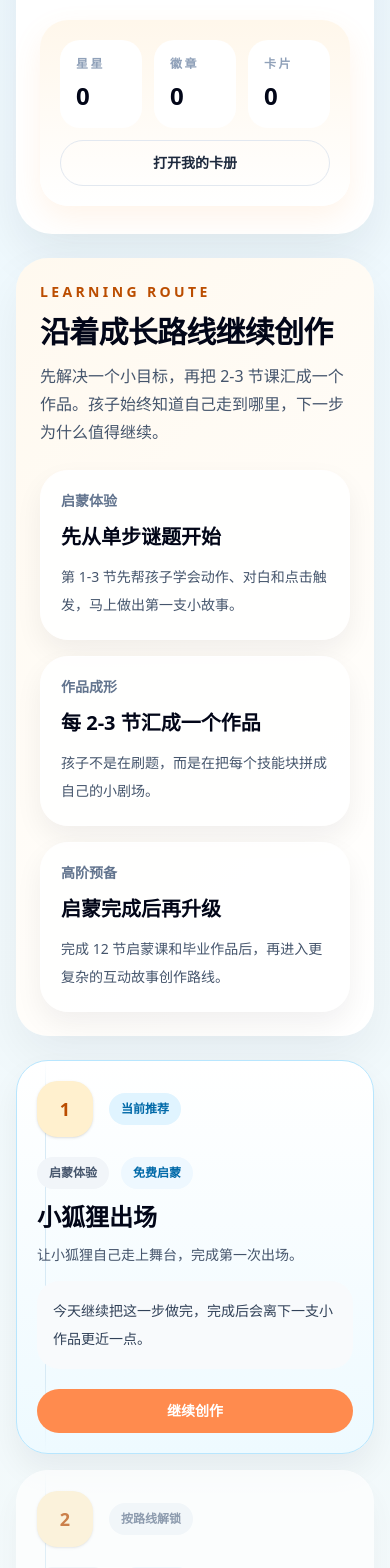
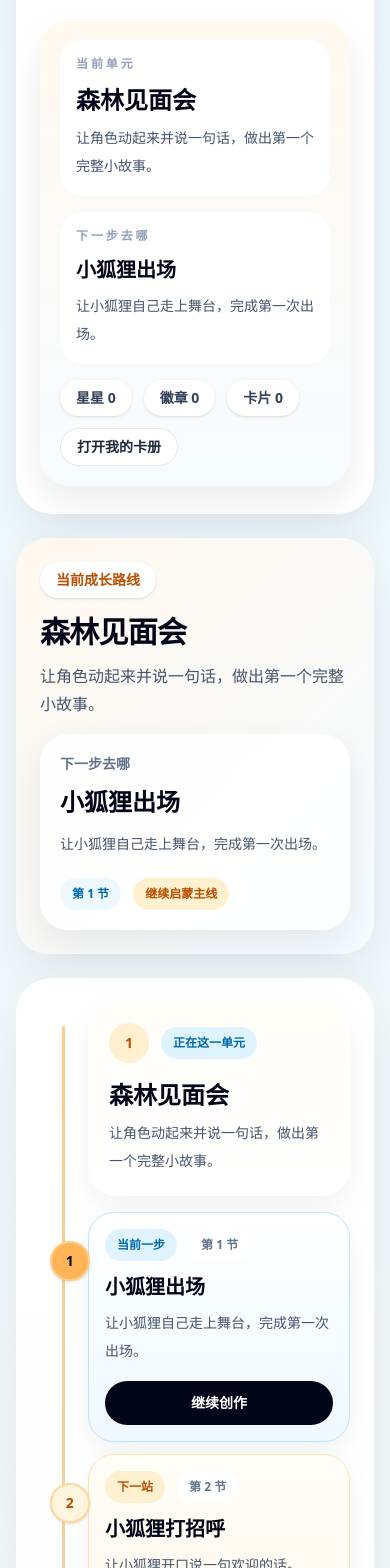
Before and after one commit to HelloMrDuan/kidsCoding, a Next.js app in the folder apps/web/: page /learn/map in a window 390 px wide. Shown: the part 240-1808 px from the top of the page. Built offline with nearby package versions, Linux system fonts and the light colour scheme; no server answers.

Commit message:
Polish learning map growth track

```diff
--- a/apps/web/src/app/learn/map/page.tsx
+++ b/apps/web/src/app/learn/map/page.tsx
@@ -25,7 +25,7 @@ const startLevelLabels = {
 
 export default function LearnMapPage() {
   const curriculum = useLaunchCurriculum()
-  const { allLessons } = buildLaunchMap(curriculum.lessons)
+  const { allLessons, foundationUnits } = buildLaunchMap(curriculum.lessons)
   const [hasCourseEntitlement, setHasCourseEntitlement] = useState(false)
   const progress = useSyncExternalStore(
     subscribeGuestProgress,
@@ -38,6 +38,13 @@ export default function LearnMapPage() {
     () => defaultOnboardingSession,
   )
   const recommendedLevel = onboarding.recommendedLevel ?? 'starter'
+  const nextLesson =
+    allLessons.find((lesson) => !progress.completedLessonIds.includes(lesson.id)) ??
+    allLessons.find((lesson) => lesson.id === progress.currentLessonId) ??
+    allLessons.at(-1)
+  const currentUnit =
+    foundationUnits.find((unit) => unit.lessonIds.includes(nextLesson?.id ?? '')) ??
+    foundationUnits[0]
 
   useEffect(() => {
     let isActive = true
@@ -65,7 +72,7 @@ export default function LearnMapPage() {
   return (
     <main className="min-h-screen bg-[linear-gradient(180deg,#eef9ff_0%,#fffaf0_100%)] px-4 py-6 md:px-6 md:py-8">
       <section className="mx-auto max-w-6xl space-y-6">
-        <header className="grid gap-6 rounded-[2.25rem] bg-white px-6 py-7 shadow-[0_20px_50px_rgba(15,23,42,0.08)] md:px-8 lg:grid-cols-[1fr_auto] lg:items-end">
+        <header className="grid gap-6 rounded-[2.25rem] bg-white px-6 py-7 shadow-[0_20px_50px_rgba(15,23,42,0.08)] md:px-8 lg:grid-cols-[1.1fr_0.9fr]">
           <div className="space-y-4">
             <p className="inline-flex rounded-full bg-[#eef8ff] px-4 py-2 text-sm font-semibold text-sky-700">
               推荐起点：{startLevelLabels[recommendedLevel]}
@@ -75,36 +82,53 @@ export default function LearnMapPage() {
                 学习地图
               </h1>
               <p className="max-w-3xl text-base leading-7 text-slate-600 md:text-lg md:leading-8">
-                先沿着启蒙路线做出第一支故事，再把一个个小作品拼成完整毕业作品。孩子知道下一步做什么，家长也看得懂为什么值得继续。
+                先沿着启蒙路线做出完整小故事，再自然走向高阶创作。这里先告诉孩子现在在哪一段，也告诉家长下一步为什么值得继续。
               </p>
             </div>
           </div>
 
-          <div className="grid gap-3 rounded-[1.75rem] bg-[linear-gradient(180deg,#fff7eb_0%,#ffffff_100%)] p-5 text-sm font-semibold text-slate-700 shadow-[0_12px_30px_rgba(255,162,84,0.12)]">
-            <div className="grid grid-cols-3 gap-3">
-              <div className="rounded-[1.25rem] bg-white p-4">
-                <p className="text-xs uppercase tracking-[0.2em] text-slate-400">星星</p>
-                <p className="mt-2 text-2xl font-black text-slate-950">{progress.stars}</p>
-              </div>
-              <div className="rounded-[1.25rem] bg-white p-4">
-                <p className="text-xs uppercase tracking-[0.2em] text-slate-400">徽章</p>
-                <p className="mt-2 text-2xl font-black text-slate-950">
-                  {progress.badgeIds.length}
+          <div className="grid gap-4 rounded-[1.9rem] bg-[linear-gradient(180deg,#fff9ef_0%,#f6fbff_100%)] p-5 shadow-[0_16px_36px_rgba(15,23,42,0.08)]">
+            <div className="rounded-[1.4rem] bg-white p-4">
+              <p className="text-xs font-bold uppercase tracking-[0.24em] text-slate-400">
+                当前单元
+              </p>
+              <h2 className="mt-3 text-2xl font-black text-slate-950">
+                {currentUnit?.title ?? '启蒙路线'}
+              </h2>
+              <p className="mt-2 text-sm leading-7 text-slate-600">
+                {currentUnit?.summary ?? '先沿着成长路线继续往前走。'}
               </p>
             </div>
-              <div className="rounded-[1.25rem] bg-white p-4">
-                <p className="text-xs uppercase tracking-[0.2em] text-slate-400">卡片</p>
-                <p className="mt-2 text-2xl font-black text-slate-950">
-                  {progress.cardIds.length}
+
+            <div className="rounded-[1.4rem] bg-white p-4">
+              <p className="text-xs font-bold uppercase tracking-[0.24em] text-slate-400">
+                下一步去哪
+              </p>
+              <h3 className="mt-3 text-xl font-black text-slate-950">
+                {nextLesson?.title ?? '继续当前作品'}
+              </h3>
+              <p className="mt-2 text-sm leading-7 text-slate-600">
+                {nextLesson?.goal ?? '继续把今天的小作品往前推进。'}
               </p>
             </div>
-            </div>
+
+            <div className="flex flex-wrap items-center gap-3">
+              <span className="rounded-full bg-white px-4 py-2 text-sm font-bold text-slate-700 shadow-sm">
+                星星 {progress.stars}
+              </span>
+              <span className="rounded-full bg-white px-4 py-2 text-sm font-bold text-slate-700 shadow-sm">
+                徽章 {progress.badgeIds.length}
+              </span>
+              <span className="rounded-full bg-white px-4 py-2 text-sm font-bold text-slate-700 shadow-sm">
+                卡片 {progress.cardIds.length}
+              </span>
               <Link
-              className="inline-flex items-center justify-center rounded-full border border-slate-200 px-5 py-3 text-sm font-bold text-slate-800 transition hover:border-sky-200 hover:bg-sky-50 hover:text-sky-800"
+                className="inline-flex items-center justify-center rounded-full border border-slate-200 bg-white px-4 py-2 text-sm font-bold text-slate-800 transition hover:border-sky-200 hover:bg-sky-50 hover:text-sky-800"
                 href="/cards"
               >
                 打开我的卡册
               </Link>
+            </div>
           </div>
         </header>
 
--- a/apps/web/src/features/lessons/map-view.tsx
+++ b/apps/web/src/features/lessons/map-view.tsx
@@ -1,5 +1,6 @@
 import Link from 'next/link'
 
+import { foundationUnits } from '@/content/curriculum/foundation-units'
 import type { LaunchLessonDefinition } from '@/features/domain/types'
 import type { GuestProgress } from '@/features/progress/local-progress'
 
@@ -9,90 +10,101 @@ type MapViewProps = {
   hasCourseEntitlement: boolean
 }
 
-type RouteStage = {
-  label: string
-  title: string
-  description: string
+type LessonStationState =
+  | 'completed'
+  | 'current'
+  | 'next'
+  | 'available'
+  | 'upcoming'
+
+function getRecommendedLesson(
+  lessons: LaunchLessonDefinition[],
+  progress: GuestProgress,
+) {
+  return (
+    lessons.find((lesson) => lesson.id === progress.currentLessonId) ??
+    lessons.find((lesson) => !progress.completedLessonIds.includes(lesson.id)) ??
+    lessons.at(-1) ??
+    null
+  )
 }
 
-const routeSummary: RouteStage[] = [
-  {
-    label: '启蒙体验',
-    title: '先从单步谜题开始',
-    description: '第 1-3 节先帮孩子学会动作、对白和点击触发，马上做出第一支小故事。',
-  },
-  {
-    label: '作品成形',
-    title: '每 2-3 节汇成一个作品',
-    description: '孩子不是在刷题，而是在把每个技能块拼成自己的小剧场。',
-  },
-  {
-    label: '高阶预备',
-    title: '启蒙完成后再升级',
-    description: '完成 12 节启蒙课和毕业作品后，再进入更复杂的互动故事创作路线。',
-  },
-]
+function getLessonStationState(args: {
+  lesson: LaunchLessonDefinition
+  lessons: LaunchLessonDefinition[]
+  progress: GuestProgress
+  recommendedLessonId: string
+}) {
+  const { lesson, lessons, progress, recommendedLessonId } = args
+  const lessonIndex = lessons.findIndex((item) => item.id === lesson.id)
+  const recommendedIndex = lessons.findIndex(
+    (item) => item.id === recommendedLessonId,
+  )
 
-function getStageChip(lesson: LaunchLessonDefinition) {
-  if (lesson.phase === 'trial') {
-    return '启蒙体验'
+  if (progress.completedLessonIds.includes(lesson.id)) {
+    return 'completed' satisfies LessonStationState
   }
 
-  return lesson.sortOrder >= 9 ? '毕业创作' : '高阶预备'
+  if (lesson.id === recommendedLessonId) {
+    return 'current' satisfies LessonStationState
   }
 
-function getStatusCopy(args: {
-  isCompleted: boolean
-  isCurrent: boolean
-  isPaidLocked: boolean
-  isLocked: boolean
-}) {
-  if (args.isPaidLocked) {
-    return {
-      badge: '升级入口',
-      cta: '解锁高阶创作',
-      href: '/parent/purchase',
-      ctaClass: 'bg-[#7c5cff] text-white',
-      badgeClass: 'bg-[#f1ebff] text-[#6b46ff]',
-    }
+  if (lessonIndex === recommendedIndex + 1) {
+    return 'next' satisfies LessonStationState
   }
 
-  if (args.isCurrent) {
-    return {
-      badge: '当前推荐',
-      cta: '继续创作',
-      href: '',
-      ctaClass: 'bg-[#ff8b4e] text-white',
-      badgeClass: 'bg-[#e0f4ff] text-sky-700',
-    }
+  if (lessonIndex < recommendedIndex) {
+    return 'available' satisfies LessonStationState
   }
 
-  if (args.isCompleted) {
-    return {
-      badge: '已经完成',
-      cta: '再次回看',
-      href: '',
-      ctaClass: 'bg-slate-900 text-white',
-      badgeClass: 'bg-[#eef2f6] text-slate-700',
-    }
+  return 'upcoming' satisfies LessonStationState
 }
 
-  if (args.isLocked) {
+function getStationCopy(state: LessonStationState) {
+  switch (state) {
+    case 'completed':
       return {
-      badge: '按路线解锁',
-      cta: '稍后开启',
-      href: '',
-      ctaClass: 'bg-slate-200 text-slate-500',
-      badgeClass: 'bg-slate-100 text-slate-500',
+        badge: '已走过',
+        cta: '回看作品',
+        badgeClass: 'bg-[#eef3f8] text-slate-600',
+        nodeClass: 'bg-white text-slate-500 border-slate-200',
+        cardClass: 'border-white bg-white/90',
       }
+    case 'current':
+      return {
+        badge: '当前一步',
+        cta: '继续创作',
+        badgeClass: 'bg-[#dff3ff] text-sky-700',
+        nodeClass: 'bg-[#ffb458] text-slate-950 border-[#ffcf8a]',
+        cardClass:
+          'border-sky-200 bg-[linear-gradient(180deg,#ffffff_0%,#eef9ff_100%)]',
       }
-
+    case 'next':
       return {
         badge: '下一站',
-    cta: '马上开始',
-    href: '',
-    ctaClass: 'bg-[#ffb457] text-slate-950',
+        cta: '看看这一课',
         badgeClass: 'bg-[#fff0cf] text-amber-700',
+        nodeClass: 'bg-[#fff4de] text-amber-700 border-[#ffd89c]',
+        cardClass:
+          'border-[#ffe3b6] bg-[linear-gradient(180deg,#fffdf8_0%,#fff7eb_100%)]',
+      }
+    case 'available':
+      return {
+        badge: '可继续前进',
+        cta: '进入这一课',
+        badgeClass: 'bg-[#eef7ff] text-sky-700',
+        nodeClass: 'bg-white text-sky-700 border-sky-200',
+        cardClass: 'border-white bg-white/85',
+      }
+    case 'upcoming':
+    default:
+      return {
+        badge: '前方站点',
+        cta: '看看这一课',
+        badgeClass: 'bg-slate-100 text-slate-500',
+        nodeClass: 'bg-white/80 text-slate-400 border-slate-200',
+        cardClass: 'border-white/80 bg-white/70',
+      }
   }
 }
 
@@ -101,117 +113,222 @@ export function MapView({
   progress,
   hasCourseEntitlement,
 }: MapViewProps) {
+  const recommendedLesson = getRecommendedLesson(lessons, progress)
+
+  if (!recommendedLesson) {
+    return null
+  }
+
+  const lessonsById = new Map(lessons.map((lesson) => [lesson.id, lesson]))
+  const completedCount = progress.completedLessonIds.length
+  const currentUnit =
+    foundationUnits.find((unit) =>
+      unit.lessonIds.includes(recommendedLesson.id),
+    ) ?? foundationUnits[0]
+  const nextLesson =
+    lessons.find((lesson) => !progress.completedLessonIds.includes(lesson.id)) ??
+    lessons.at(-1) ??
+    recommendedLesson
+  const foundationComplete = completedCount >= lessons.length
+
   return (
     <div className="grid gap-6">
-      <section className="rounded-[2rem] bg-[linear-gradient(135deg,#fff9ef_0%,#ffffff_100%)] p-6 shadow-[0_20px_50px_rgba(15,23,42,0.06)]">
-        <div className="max-w-3xl space-y-3">
-          <p className="text-sm font-semibold uppercase tracking-[0.24em] text-amber-700">
-            Learning route
+      <section
+        className="grid gap-4 rounded-[2rem] bg-[linear-gradient(135deg,#fff8ef_0%,#f5fbff_100%)] p-6 shadow-[0_18px_50px_rgba(15,23,42,0.08)] lg:grid-cols-[1.2fr_0.8fr]"
+        data-testid="learning-map-current-focus"
+      >
+        <div className="space-y-4">
+          <p className="inline-flex rounded-full bg-white px-4 py-2 text-sm font-bold text-amber-700 shadow-sm">
+            当前成长路线
           </p>
-          <h2 className="text-3xl font-black tracking-tight text-slate-950">
-            沿着成长路线继续创作
+          <div className="space-y-3">
+            <h2 className="text-3xl font-black tracking-tight text-slate-950 md:text-4xl">
+              {currentUnit.title}
             </h2>
-          <p className="text-base leading-7 text-slate-600 md:text-lg md:leading-8">
-            先解决一个小目标，再把 2-3 节课汇成一个作品。孩子始终知道自己走到哪里，下一步为什么值得继续。
+            <p className="max-w-3xl text-base leading-7 text-slate-600 md:text-lg md:leading-8">
+              {currentUnit.summary}
+            </p>
+          </div>
+        </div>
+
+        <div className="rounded-[1.75rem] bg-white/90 p-5 shadow-[0_14px_36px_rgba(15,23,42,0.08)]">
+          <p className="text-sm font-bold text-slate-500">下一步去哪</p>
+          <h3 className="mt-3 text-2xl font-black text-slate-950">
+            {nextLesson.title}
+          </h3>
+          <p className="mt-3 text-sm leading-7 text-slate-600">
+            {nextLesson.goal}
+          </p>
+          <div className="mt-5 flex flex-wrap gap-3">
+            <span className="rounded-full bg-[#eef8ff] px-3 py-2 text-xs font-bold text-sky-700">
+              第 {nextLesson.sortOrder} 节
+            </span>
+            <span className="rounded-full bg-[#fff0cf] px-3 py-2 text-xs font-bold text-amber-700">
+              {foundationComplete ? '启蒙已完成' : '继续启蒙主线'}
+            </span>
+          </div>
+        </div>
+      </section>
+
+      <section
+        className="overflow-hidden rounded-[2.25rem] bg-[linear-gradient(180deg,#ffffff_0%,#f8fcff_100%)] p-6 shadow-[0_24px_60px_rgba(15,23,42,0.08)]"
+        data-testid="learning-map-track"
+      >
+        <div className="relative">
+          <div className="absolute left-[1.4rem] top-6 bottom-8 w-[3px] rounded-full bg-[linear-gradient(180deg,#ffcc8b_0%,#bfe4ff_55%,#dbe7f5_100%)]" />
+
+          <div className="space-y-8">
+            {foundationUnits.map((unit) => {
+              const unitLessons = unit.lessonIds
+                .map((lessonId) => lessonsById.get(lessonId))
+                .filter((lesson): lesson is LaunchLessonDefinition =>
+                  Boolean(lesson),
+                )
+              const unitCompleted = unit.lessonIds.every((lessonId) =>
+                progress.completedLessonIds.includes(lessonId),
+              )
+              const unitCurrent = unit.lessonIds.includes(recommendedLesson.id)
+
+              return (
+                <section
+                  key={unit.id}
+                  className="relative pl-12"
+                  data-testid={`map-unit-${unit.id}`}
+                >
+                  <div className="mb-4 rounded-[1.75rem] border border-white bg-[linear-gradient(180deg,#fffdf8_0%,#ffffff_100%)] p-5 shadow-[0_12px_32px_rgba(15,23,42,0.05)]">
+                    <div className="flex flex-wrap items-center gap-3">
+                      <span className="inline-flex h-10 w-10 items-center justify-center rounded-full bg-[#fff0cf] text-sm font-black text-amber-700">
+                        {foundationUnits.indexOf(unit) + 1}
+                      </span>
+                      <span
+                        className={`rounded-full px-3 py-2 text-xs font-bold ${
+                          unitCurrent
+                            ? 'bg-[#dff3ff] text-sky-700'
+                            : unitCompleted
+                              ? 'bg-[#eef3f8] text-slate-600'
+                              : 'bg-[#fff7e6] text-amber-700'
+                        }`}
+                      >
+                        {unitCurrent
+                          ? '正在这一单元'
+                          : unitCompleted
+                            ? '这一单元已完成'
+                            : '接下来会走到这里'}
+                      </span>
+                    </div>
+                    <h3 className="mt-4 text-2xl font-black text-slate-950">
+                      {unit.title}
+                    </h3>
+                    <p className="mt-2 max-w-3xl text-sm leading-7 text-slate-600 md:text-base">
+                      {unit.summary}
                     </p>
                   </div>
 
-        <div className="mt-6 grid gap-4 lg:grid-cols-3">
-          {routeSummary.map((stage) => (
-            <article
-              key={stage.label}
-              className="rounded-[1.75rem] border border-white bg-white/90 p-5 shadow-[0_12px_28px_rgba(15,23,42,0.06)]"
-            >
-              <p className="text-sm font-bold text-slate-500">{stage.label}</p>
-              <h3 className="mt-3 text-xl font-black text-slate-950">{stage.title}</h3>
-              <p className="mt-3 text-sm leading-7 text-slate-600">{stage.description}</p>
-            </article>
-          ))}
-        </div>
-      </section>
-
-      <section className="grid gap-4">
-        {lessons.map((lesson, index) => {
-          const isCompleted = progress.completedLessonIds.includes(lesson.id)
-          const isCurrent = progress.currentLessonId === lesson.id
-          const isPaidLocked = lesson.phase === 'course' && !hasCourseEntitlement
-          const isLocked =
-            !isPaidLocked &&
-            !isCompleted &&
-            !isCurrent &&
-            index > progress.completedLessonIds.length
-          const status = getStatusCopy({
-            isCompleted,
-            isCurrent,
-            isPaidLocked,
-            isLocked,
+                  <div className="space-y-3">
+                    {unitLessons.map((lesson) => {
+                      const state = getLessonStationState({
+                        lesson,
+                        lessons,
+                        progress,
+                        recommendedLessonId: recommendedLesson.id,
                       })
-          const href = status.href || `/learn/lesson/${lesson.id}`
-          const isDisabled = isLocked
+                      const copy = getStationCopy(state)
 
                       return (
                         <article
                           key={lesson.id}
-              className={`relative overflow-hidden rounded-[2rem] border px-5 py-5 shadow-[0_16px_32px_rgba(15,23,42,0.06)] transition ${
-                isCurrent
-                  ? 'border-sky-200 bg-[linear-gradient(180deg,#ffffff_0%,#eefaff_100%)]'
-                  : 'border-white bg-white'
-              } ${isLocked ? 'opacity-70' : ''}`}
+                          className={`relative rounded-[1.6rem] border p-4 shadow-[0_10px_28px_rgba(15,23,42,0.05)] transition ${copy.cardClass}`}
+                          data-testid={`map-node-${lesson.id}`}
                         >
-              <div className="absolute left-7 top-0 bottom-0 w-px bg-[linear-gradient(180deg,transparent_0%,#d7eaf5_18%,#d7eaf5_82%,transparent_100%)]" />
-              <div className="relative grid gap-5 md:grid-cols-[auto_1fr_auto] md:items-start">
-                <div className="flex items-center gap-4">
-                  <div className="flex h-14 w-14 items-center justify-center rounded-[1.3rem] bg-[#fff0ce] text-lg font-black text-amber-700 shadow-sm">
-                    {index + 1}
-                  </div>
-                  <div className={`rounded-full px-3 py-2 text-xs font-bold ${status.badgeClass}`}>
-                    {status.badge}
-                  </div>
+                          <div className="absolute -left-[2.45rem] top-7 flex flex-col items-center">
+                            <span
+                              className={`flex h-10 w-10 items-center justify-center rounded-full border-2 text-sm font-black shadow-sm ${copy.nodeClass}`}
+                            >
+                              {lesson.sortOrder}
+                            </span>
                           </div>
 
+                          <div className="flex flex-col gap-4 md:flex-row md:items-start md:justify-between">
                             <div className="space-y-3">
                               <div className="flex flex-wrap items-center gap-3">
-                    <span className="rounded-full bg-slate-100 px-3 py-2 text-xs font-bold text-slate-600">
-                      {getStageChip(lesson)}
+                                <span
+                                  className={`rounded-full px-3 py-2 text-xs font-bold ${copy.badgeClass}`}
+                                >
+                                  {copy.badge}
                                 </span>
-                    <span className="rounded-full bg-[#eef8ff] px-3 py-2 text-xs font-bold text-sky-700">
-                      {lesson.phase === 'trial' ? '免费启蒙' : '正式进阶'}
+                                <span className="rounded-full bg-white px-3 py-2 text-xs font-bold text-slate-500">
+                                  第 {lesson.sortOrder} 节
                                 </span>
                               </div>
 
                               <div>
-                    <h3 className="text-2xl font-black text-slate-950">{lesson.title}</h3>
-                    <p className="mt-2 max-w-3xl text-sm leading-7 text-slate-600 md:text-base">
+                                <h4 className="text-xl font-black text-slate-950">
+                                  {lesson.title}
+                                </h4>
+                                <p className="mt-2 max-w-3xl text-sm leading-7 text-slate-600">
                                   {lesson.goal}
                                 </p>
-                  </div>
-
-                  <div className="rounded-[1.4rem] bg-slate-50 px-4 py-4 text-sm leading-7 text-slate-700">
-                    {isCurrent
-                      ? '今天继续把这一步做完，完成后会离下一支小作品更近一点。'
-                      : isPaidLocked
-                        ? '这节课属于启蒙完成后的更复杂创作阶段，先完成当前启蒙路线，再决定要不要升级。'
-                        : isCompleted
-                          ? '这节课已经完成，可以回看作品，也可以继续沿路线往前走。'
-                          : isLocked
-                            ? '按当前路线往前完成上一节，这里就会自然解锁。'
-                            : '这一节已经准备好了，开始后会继续往你的故事舞台推进。'}
                               </div>
                             </div>
 
                             <Link
-                  className={`inline-flex items-center justify-center rounded-full px-5 py-3 text-sm font-bold transition ${status.ctaClass} ${
-                    isDisabled ? 'pointer-events-none' : ''
-                  }`}
+                              className="inline-flex items-center justify-center rounded-full bg-slate-950 px-5 py-3 text-sm font-bold text-white transition hover:bg-slate-800"
                               data-testid={`lesson-link-${lesson.id}`}
-                  href={href}
+                              href={`/learn/lesson/${lesson.id}`}
                             >
-                  {status.cta}
+                              {copy.cta}
                             </Link>
                           </div>
                         </article>
                       )
                     })}
+                  </div>
+                </section>
+              )
+            })}
+
+            <aside
+              className="relative pl-12"
+              data-testid="learning-map-high-tier"
+            >
+              <div className="rounded-[1.85rem] border border-[#e5ddff] bg-[radial-gradient(circle_at_top,#fff8d6_0%,#f7f4ff_44%,#eef9ff_100%)] p-6 shadow-[0_18px_42px_rgba(107,70,255,0.12)]">
+                <p className="inline-flex rounded-full bg-white/90 px-4 py-2 text-xs font-bold uppercase tracking-[0.24em] text-[#6b46ff]">
+                  高阶创作阶段
+                </p>
+                <h3 className="mt-4 text-2xl font-black text-slate-950">
+                  启蒙走完后，下一段成长会继续发光
+                </h3>
+                <p className="mt-3 max-w-3xl text-sm leading-7 text-slate-600 md:text-base">
+                  完成 12 节启蒙课后，孩子会继续进入更复杂的互动故事创作。这里先留出方向感，不打断现在的启蒙主线。
+                </p>
+
+                <div className="mt-5">
+                  {foundationComplete ? (
+                    hasCourseEntitlement ? (
+                      <Link
+                        className="inline-flex items-center justify-center rounded-full bg-slate-950 px-5 py-3 text-sm font-bold text-white transition hover:bg-slate-800"
+                        href="/parent/overview"
+                      >
+                        查看高阶创作
+                      </Link>
+                    ) : (
+                      <Link
+                        className="inline-flex items-center justify-center rounded-full bg-[#6b46ff] px-5 py-3 text-sm font-bold text-white transition hover:bg-[#5935e6]"
+                        href="/parent/purchase"
+                      >
+                        解锁高阶创作
+                      </Link>
+                    )
+                  ) : (
+                    <span className="inline-flex items-center justify-center rounded-full bg-white px-5 py-3 text-sm font-bold text-slate-500 shadow-sm">
+                      启蒙毕业后开启
+                    </span>
+                  )}
+                </div>
+              </div>
+            </aside>
+          </div>
+        </div>
       </section>
     </div>
   )
```
Also changed, not shown: 1 other file (tests, documents, lock files or other folders). Lines whose indentation alone changed are shown as unchanged.
